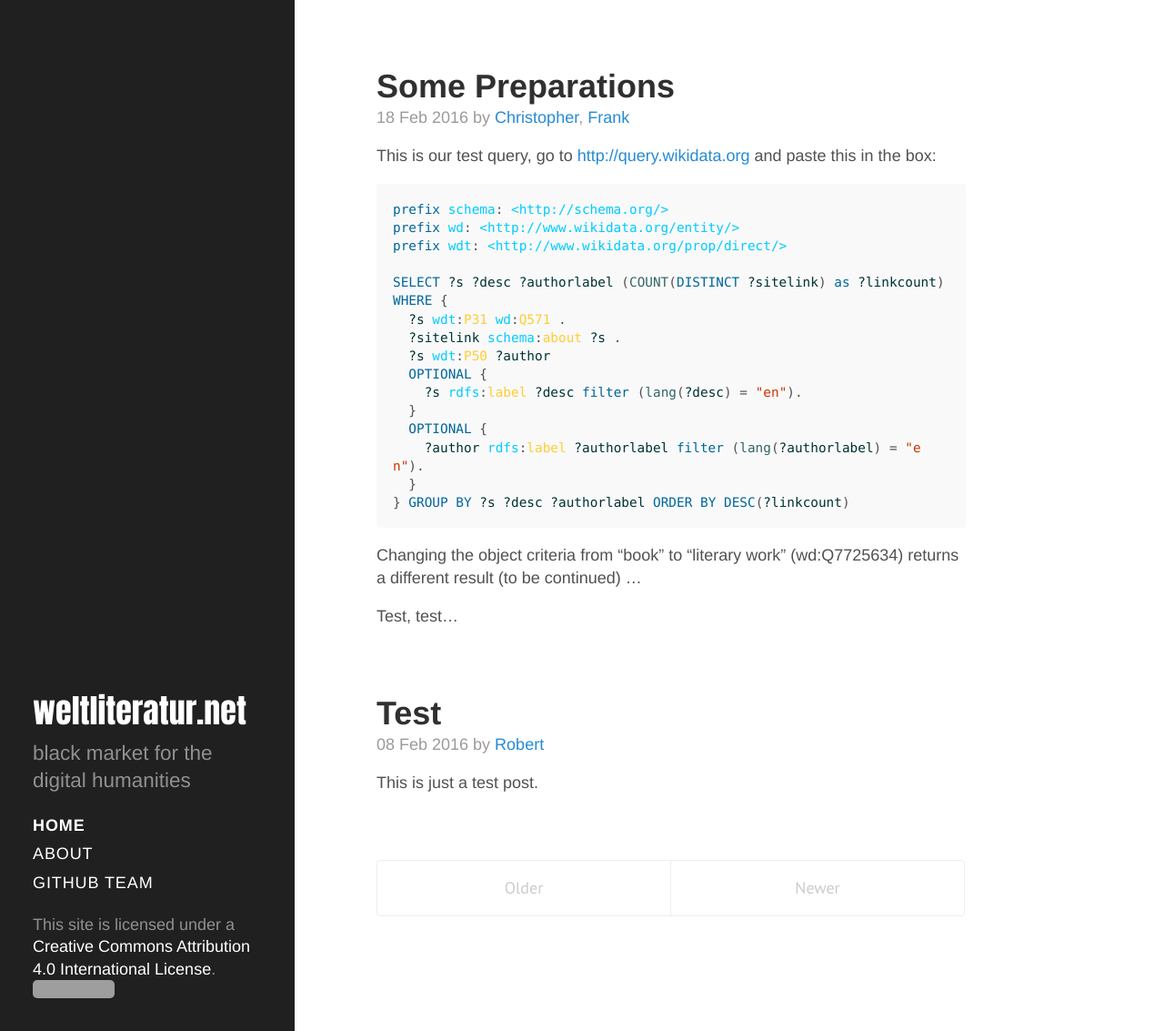
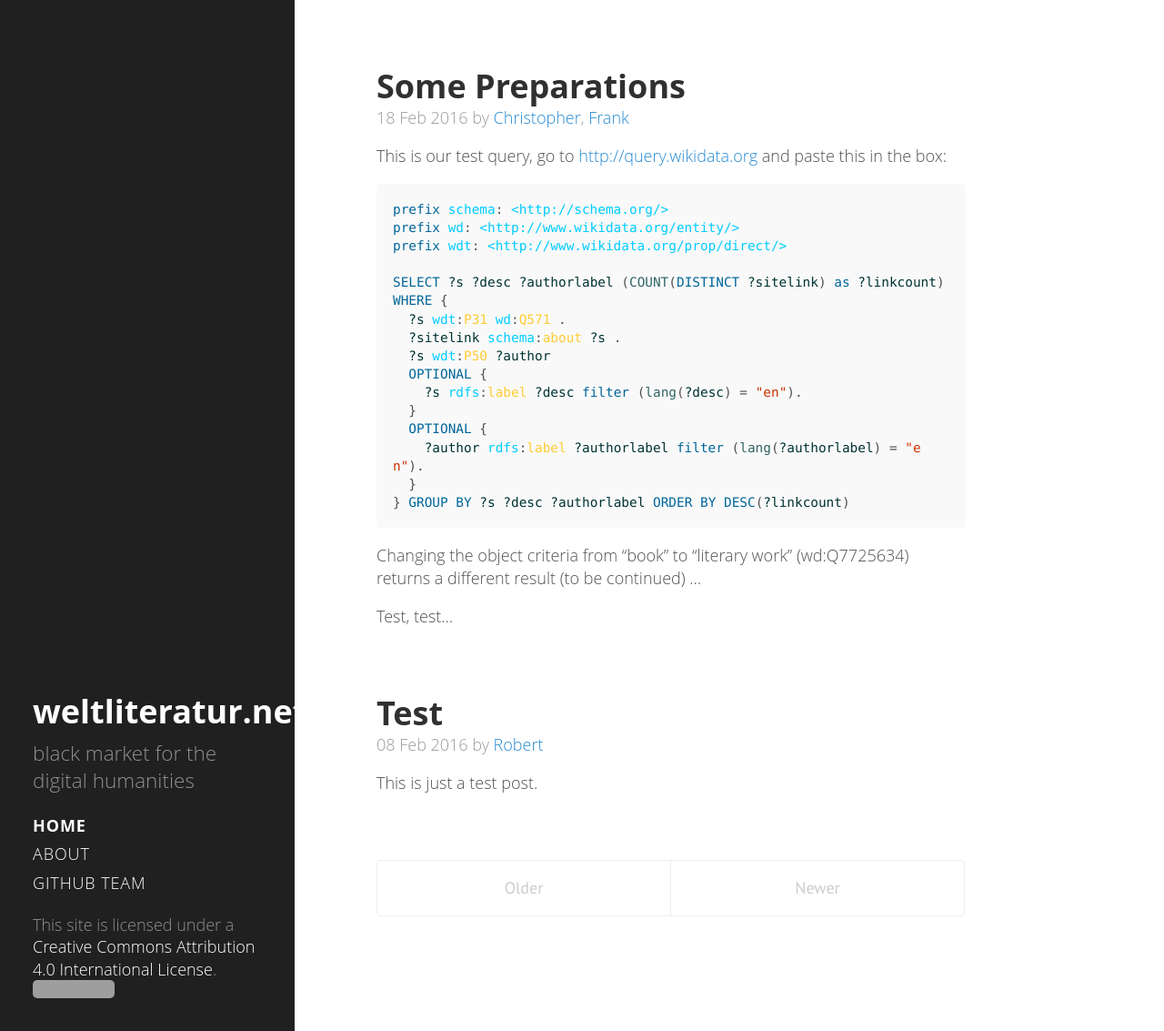
Before and after one commit to weltliteratur/blog, a Jekyll site: the page built from index.html, in a window 1280 px wide and 1133 px high. Shown: the whole window at 91% size. Built offline with Jekyll 4.4.1, drawn with Linux system fonts in a browser that asks for light colours; the list of posts is cut into pages by our own code; grey boxes are pictures that could not be loaded.

Commit message:
switch to open sans

```diff
--- a/public/css/hyde.css
+++ b/public/css/hyde.css
@@ -32,7 +32,7 @@
  */
 
 html {
-    font-family: "futura-pt","FuturaPT-Light","FuturaLTPro-Light",Futura,Helvetica,Arial,sans-serif;
+    font-family: "Open Sans", sans-serif;
     line-height: 1.35;
     font-size: 1.125em;
     font-weight: 300;
@@ -81,7 +81,7 @@ html {
 /* About section */
 .sidebar-about h1 {
   color: #fff;
-  font-family: "futura-pt-condensed","FuturaStd-Condensed","Futura-Condensed",Futura,Impact,Helvetica,Arial,sans-serif;
+  font-family: "Open Sans", sans-serif;
   margin-top: 0;
 }
 
```
